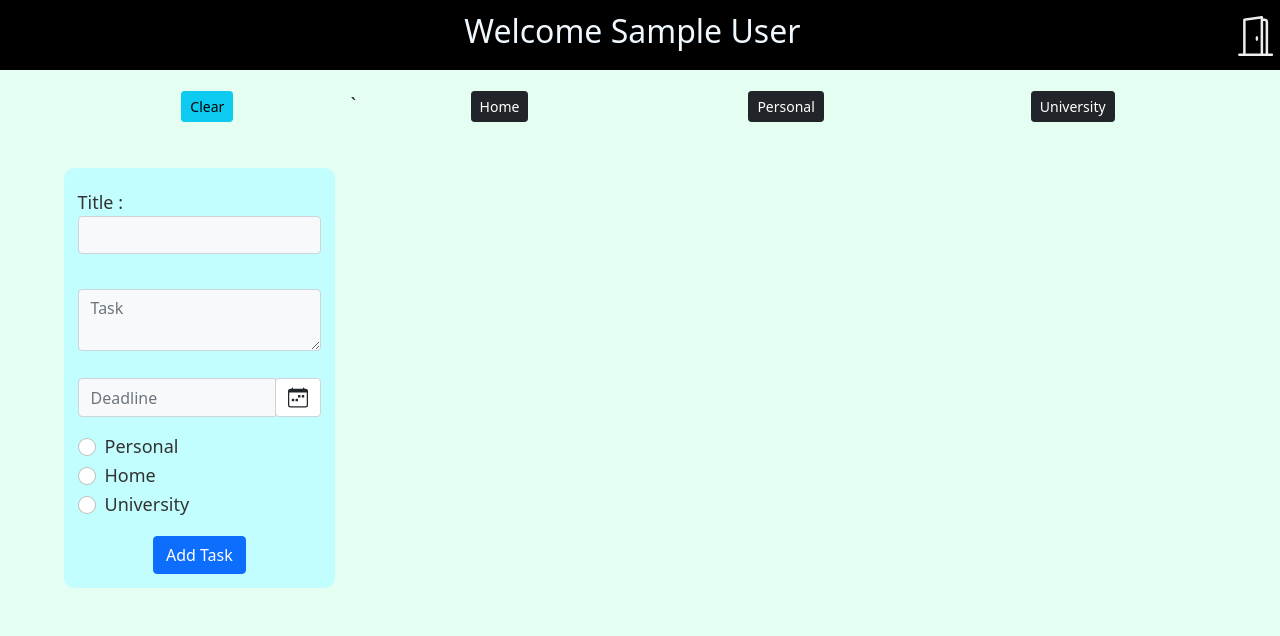
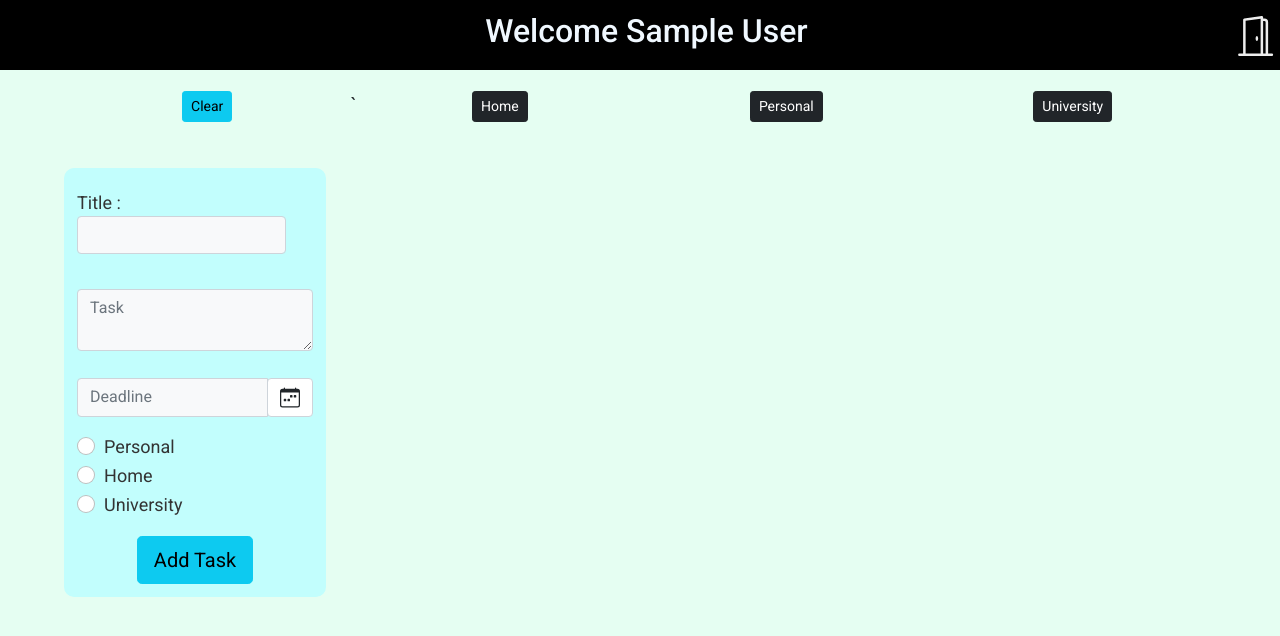
Before and after one commit to jpranshu/todo, a PHP site: page /index.php?action=Home in a window 1280 px wide. Shown: the top 636 px of the page. Run offline with PHP 8.4, Linux system fonts and the light colour scheme; the visitor is signed in with stand-in values (Sample User, id 1); data that the repository does not hold is empty.

Commit message:
+filtration based on category through php +CRUD op on database

```diff
--- a/include/header.php
+++ b/include/header.php
@@ -2,7 +2,7 @@
     <?php if (isset($_SESSION['email'])) {?>
 
         <div class="header-name">
-        <a href="index.php"><h2>&nbsp &nbsp &nbsp &nbsp &nbsp Welcome <?php echo $_SESSION['name']?></h2></a>
+        <a href="index.php"><h2>&nbsp &nbsp &nbsp &nbsp &nbsp &nbsp &nbsp Welcome <?php echo $_SESSION['name']?></h2></a>
         </div>
         <div class="link-logout">
             <a id="link"href="include\logout.php" style="text-decoration: none; color: #ededed;" >
--- a/include/main.css
+++ b/include/main.css
@@ -1,32 +1,33 @@
 .body{
     background: rgb(229, 254, 242);
-
+    font-family: 'Roboto', sans-serif;
 }
 .content{
     margin:20px 5% 5%;
     display:grid;
-    gap:2%;
-    grid-template-columns: 1fr 1fr 1fr 1fr;
+    gap:3%;
+    grid-template-columns: 1fr 1fr 1fr 1fr 1fr;
 
 }
-@media (max-width:1250px){
+@media (max-width:1350px){
     .content{
-        grid-template-columns:1fr 1fr 1fr;
+        grid-template-columns:1fr 1fr 1fr 1fr;
     }
 }
-@media (max-width:1000px){
+@media (max-width:1080px){
     .content{
         grid-template-columns:1fr 1fr 1fr ;
     }
 }
 
-@media (max-width:750px){
+@media (max-width:800px){
     .content{
         grid-template-columns:1fr 1fr ;
     }
 }
 @media (max-width:560px){
     .content{
+        margin:20px 9% 5%;
         grid-template-columns:1fr ;
     }
 }
@@ -44,7 +45,7 @@
     font-size: 30px;
     height:48px;
     vertical-align:middle ;
-    font-weight: bold;
+    font-weight: 700;
 
    color: aliceblue;
     background-color: rgb(0, 127, 152);
@@ -58,6 +59,10 @@
     padding: 5%;
     flex: 6;
     min-height: 200px;
+}
+.note-body p{
+    padding: 4%;
+    font-size:20px;
 }
 .note-dl{
     color: rgb(135, 135, 135);
--- a/index.php
+++ b/index.php
@@ -4,16 +4,12 @@ include 'include/common.php';
 if(isset($_REQUEST['action'])){
     $action=$_REQUEST['action'];
 }
-$action=$_REQUEST['action'];
 if(isset($_REQUEST['id'])){
     $id=$_REQUEST['id'];
     $ed_query = "SELECT * from tasks where tid='".$id."'";
     $ed_result = mysqli_query($dbc, $ed_query) or die ( mysqli_error());
     $row = mysqli_fetch_assoc($ed_result);
 }
-
-
-
 ?>
 <!DOCTYPE html>
 <html lang="en">
@@ -23,7 +19,7 @@ if(isset($_REQUEST['id'])){
     <meta name="pranshu" content="width=device-width, initial-scale=1.0">
     <link rel="stylesheet" href="include/main.css">
     <link href="https://cdn.jsdelivr.net/npm/bootstrap@5.0.2/dist/css/bootstrap.min.css" rel="stylesheet" integrity="sha384-EVSTQN3/azprG1Anm3QDgpJLIm9Nao0Yz1ztcQTwFspd3yD65VohhpuuCOmLASjC" crossorigin="anonymous">
-
+    <link rel="preconnect" href="https://fonts.googleapis.com"><link rel="preconnect" href="https://fonts.gstatic.com" crossorigin><link href="https://fonts.googleapis.com/css2?family=Roboto:wght@100;300;400;500;700&display=swap" rel="stylesheet">
 
     <link rel="stylesheet" href="https://cdnjs.cloudflare.com/ajax/libs/bootstrap-datepicker/1.9.0/css/bootstrap-datepicker.min.css">
     <link rel="stylesheet" href="https://cdnjs.cloudflare.com/ajax/libs/font-awesome/4.7.0/css/font-awesome.min.css">
@@ -104,7 +100,7 @@ if(isset($_REQUEST['id'])){
                         </div>
                     </div>
 
-                    <div class="text-center p-0 m-0"><button type="submit" name="submit" class="btn btn-primary mt-3">Add Task</button></div>
+                    <div class="text-center p-0 m-0"><button type="submit" name="submit" class="btn btn-info btn-lg mt-3">Edit</button></div>
 
 
 
@@ -168,7 +164,7 @@ if(isset($_REQUEST['id'])){
                         </div>
                     </div>
 
-                    <div class="text-center p-0 m-0"><button type="submit" name="submit" class="btn btn-primary mt-3">Add Task</button></div>
+                    <div class="text-center p-0 m-0"><button type="submit" name="submit" class="btn btn-info btn-lg mt-3">Add Task</button></div>
 
 
 
@@ -183,7 +179,7 @@ if(isset($_REQUEST['id'])){
 
 
         <?php }
-        if (isset($_SESSION['email'])){
+    if (isset($_SESSION['email'])){
 
             $uid=$_SESSION["uid"];
             if(isset($action)){
@@ -203,7 +199,7 @@ if(isset($_REQUEST['id'])){
                     echo " - ";echo $ro['category']?>
                 </div>
                 <div class="note-body">
-                <?php echo $ro['task']?>
+                    <p><?php echo $ro['task']?></p>
                 </div>
                 <div class="note-dl">
                 <?php echo $ro['deadline']?>
```
